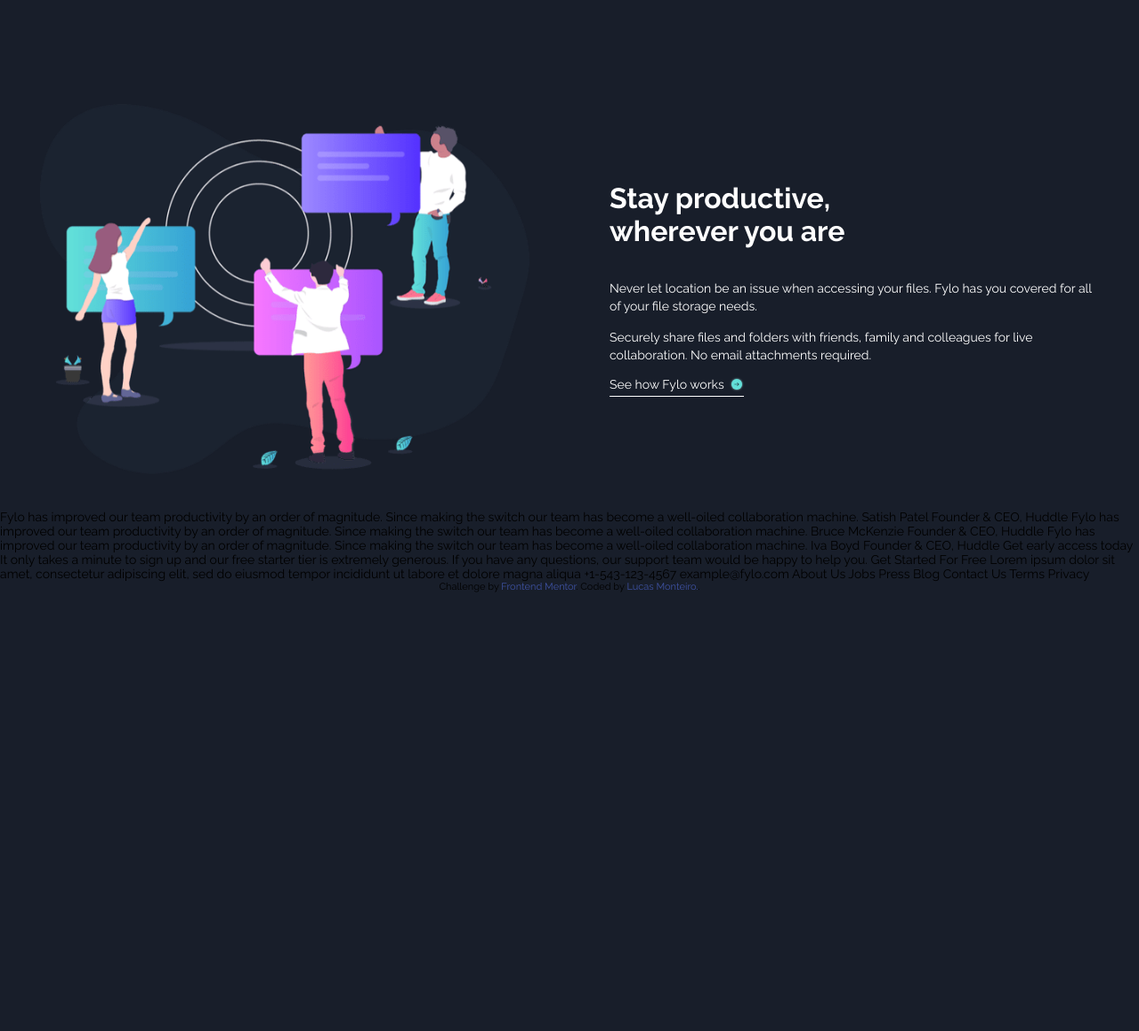
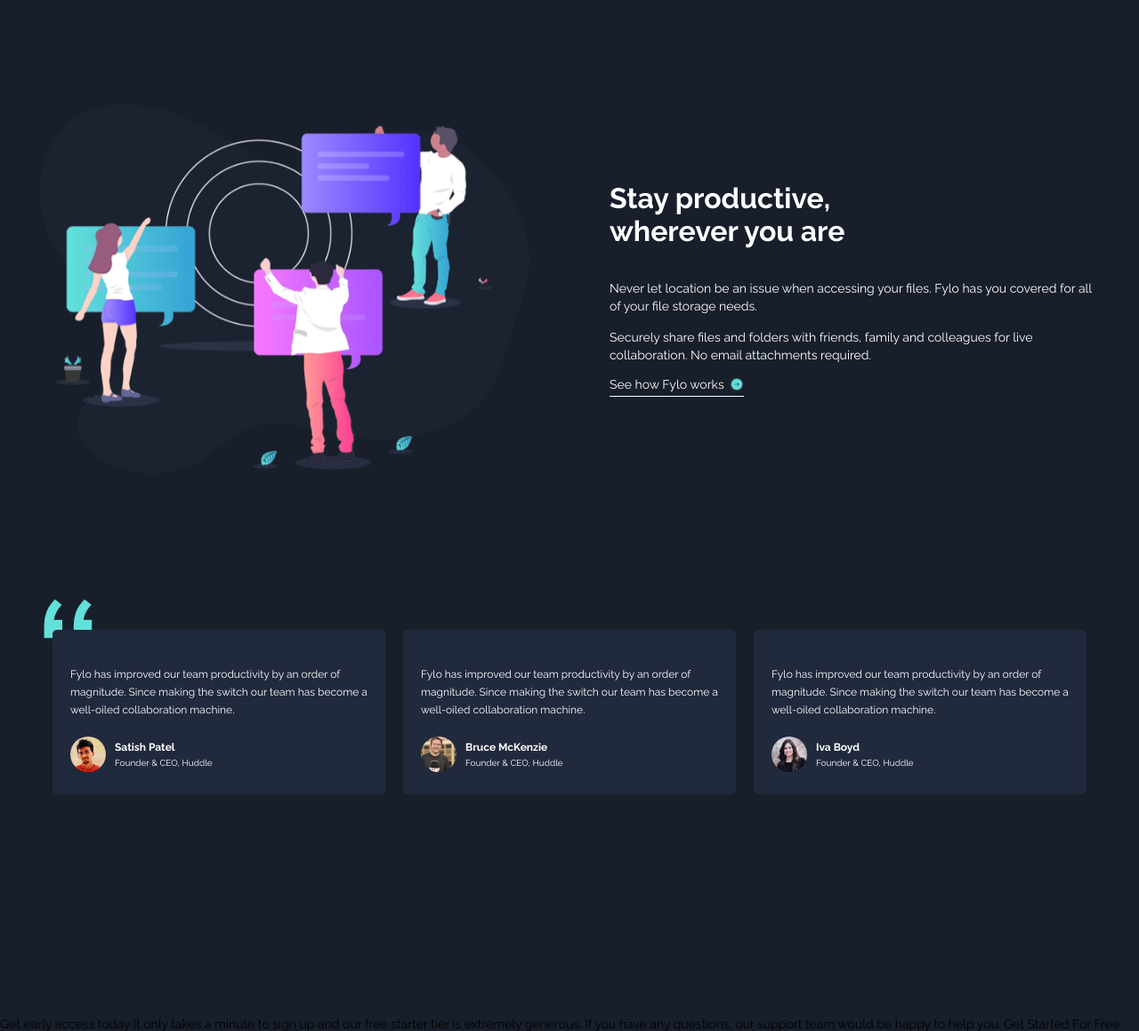
Before and after one commit to lucas-moont/fylo-landing-page, a plain HTML site: page index.html in a window 1280 px wide. Shown: the part 1400-2559 px from the top of the page at 89% size. Before the commit the page ends 2066 px from the top, so only its background shows below. Drawn offline with Linux system fonts and the light colour scheme.

Commit message:
Clients section ready. Also added some details to other sections.

```diff
--- a/css/style.css
+++ b/css/style.css
@@ -9,7 +9,7 @@
 body{
     font-family: 'Raleway', sans-serif;
     font-size: 14px;
-    background-color: #181e2a;
+    background-color: #181f2b;
 }
 
 a{
@@ -18,6 +18,7 @@
 
 .container{
     max-width: 1440px;
+    color: #FFF;
 }
 
 /*HEADER*/
@@ -66,12 +67,15 @@
     background-size: contain;
     background-position-x: center;
     background-position-y: bottom;
+    display: flex;
+    justify-content: center;
 }
 
 .getStarted .container{
     display: flex;
     flex-direction: column;
     align-items: center;
+    width: 100%;
 }
 
 .getStarted img{
@@ -171,6 +175,9 @@
 
 .stayProd{
     color: #FFF;
+    padding-bottom: 100px;
+    display: flex;
+    justify-content: center;
 }
 
 .stayProd h1{
@@ -225,4 +232,81 @@
 
 /*need to fix svg*/
 
-/*lembrar de dar padding 45px nas laterais de cada div*/
+/*CLIENTS SECTION*/
+
+.clients{
+    display: flex;
+    justify-content: center;
+    padding: 0 35px 250px;
+}
+
+.clients .container{
+    display: flex;
+    flex-wrap: wrap;
+    justify-content: center;
+    width: 100%;
+}
+
+.comments{
+    width: 374px;
+    background-color: #21293c;
+    margin: 35px 10px 0;
+    padding: 40px 20px 25px;
+    border-radius: 5px;
+    position: relative;
+    font-size: 12px;
+}
+
+@media (max-width: 500px){
+    .clients{
+        padding: 0 45px 250px;
+    }
+
+    .clients container{
+        width: 374px;
+    }
+
+    .comments{
+        margin: 35px 0 0;
+        width: auto;
+    }
+}
+
+.comments .quotes{
+    position: absolute;
+    top: -35px;
+    left: -10px;
+    z-index: -1;
+}
+
+.comments p{
+    line-height: 20px;
+    margin-bottom: 20px;
+}
+
+.clientData{
+    display: flex;
+    align-items: center;
+}
+
+.clientData div{
+    display: flex;
+    flex-direction: column;
+    justify-content: center;
+}
+
+.clientData span{
+    font-size: 10px;
+}
+
+.profilePic{
+    border-radius: 50%;
+    height: 40px;
+    margin-right: 10px;
+}
+
+.clientData h4{
+    margin-bottom: 5px;
+}
+
+/*add images to HTML and style them */
--- a/index.html
+++ b/index.html
@@ -92,27 +92,51 @@
         </div>
       </div>
     </section>
+    <section class="clients">
+      <div class="container">
+        <div class="comments">
+          <img src="images/bg-quotes.png" alt="" class='quotes'>
+          <p>Fylo has improved our team productivity by an order of magnitude. Since making the switch our team has become a well-oiled collaboration machine.</p>
+
+          <div class="clientData">
+            <div>
+              <img src="images/profile-1.jpg" alt="profile-picture" class='profilePic'>
+            </div>
+            <div>
+              <h4>Satish Patel</h4>
+              <span>Founder & CEO, Huddle</span>
+            </div>
+          </div>
+        </div>
+        <div class="comments">
+          <p>Fylo has improved our team productivity by an order of magnitude. Since making the switch our team has become a well-oiled collaboration machine.</p>
+
+          <div class="clientData">
+            <div>
+              <img src="images/profile-2.jpg" alt="profile-picture" class='profilePic'>
+            </div>
+            <div>
+              <h4>Bruce McKenzie</h4>
+              <span>Founder & CEO, Huddle</span>
+            </div>
+          </div>
+        </div>
+        <div class="comments">
+          <p>Fylo has improved our team productivity by an order of magnitude. Since making the switch our team has become a well-oiled collaboration machine.</p>
+
+          <div class="clientData">
+            <div>
+              <img src="images/profile-3.jpg" alt="profile-picture" class='profilePic'>
+            </div>
+            <div>
+              <h4>Iva Boyd</h4>
+              <span>Founder & CEO, Huddle</span>
+            </div>
+          </div>
+        </div>
+      </div>
+    </section>
   </main>
-
-
-
-  Fylo has improved our team productivity by an order of magnitude. Since making the switch our team has
-  become a well-oiled collaboration machine.
-
-  Satish Patel
-  Founder & CEO, Huddle
-
-  Fylo has improved our team productivity by an order of magnitude. Since making the switch our team has
-  become a well-oiled collaboration machine.
-
-  Bruce McKenzie
-  Founder & CEO, Huddle
-
-  Fylo has improved our team productivity by an order of magnitude. Since making the switch our team has
-  become a well-oiled collaboration machine.
-
-  Iva Boyd
-  Founder & CEO, Huddle
 
   Get early access today
 
```
